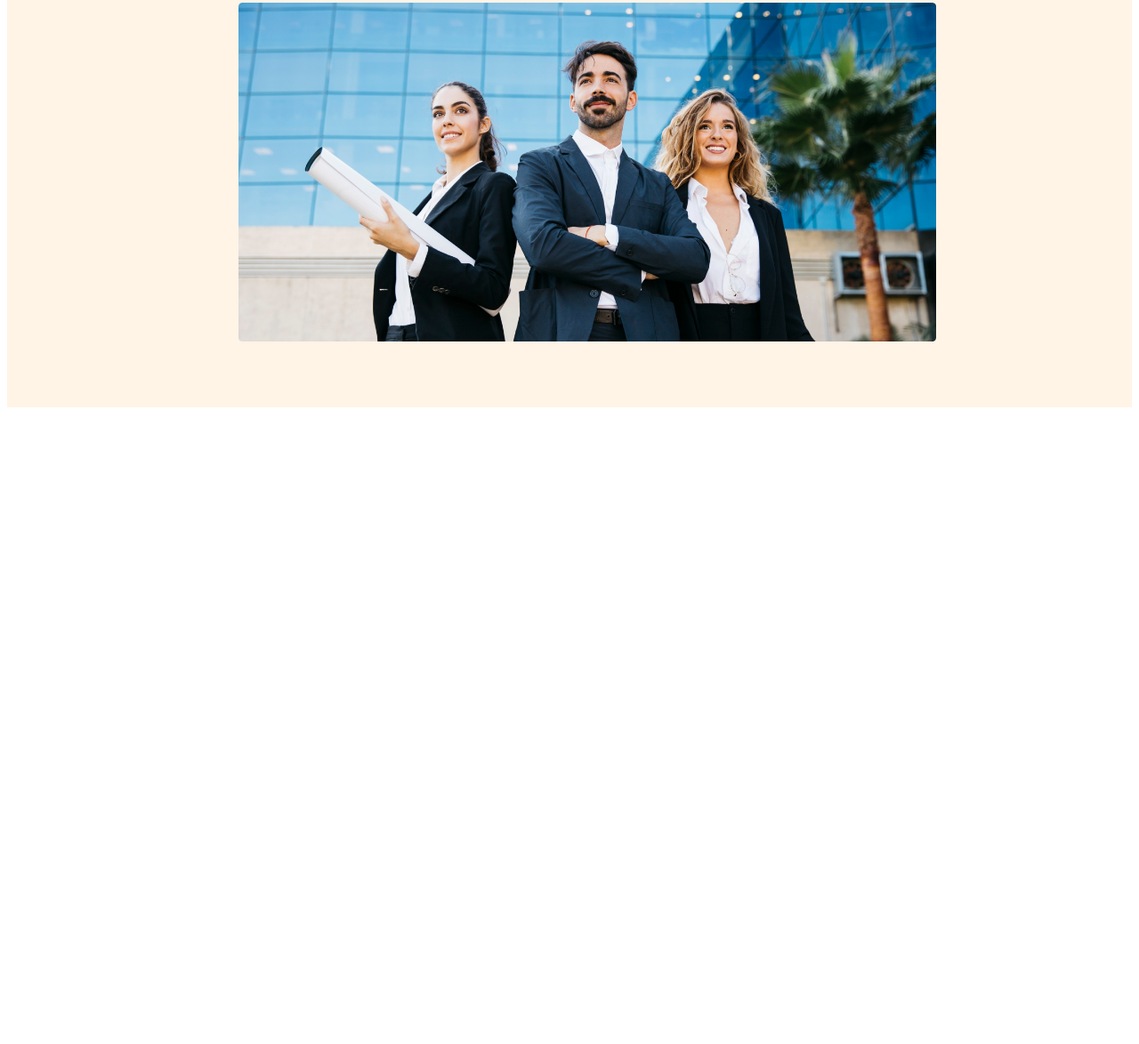
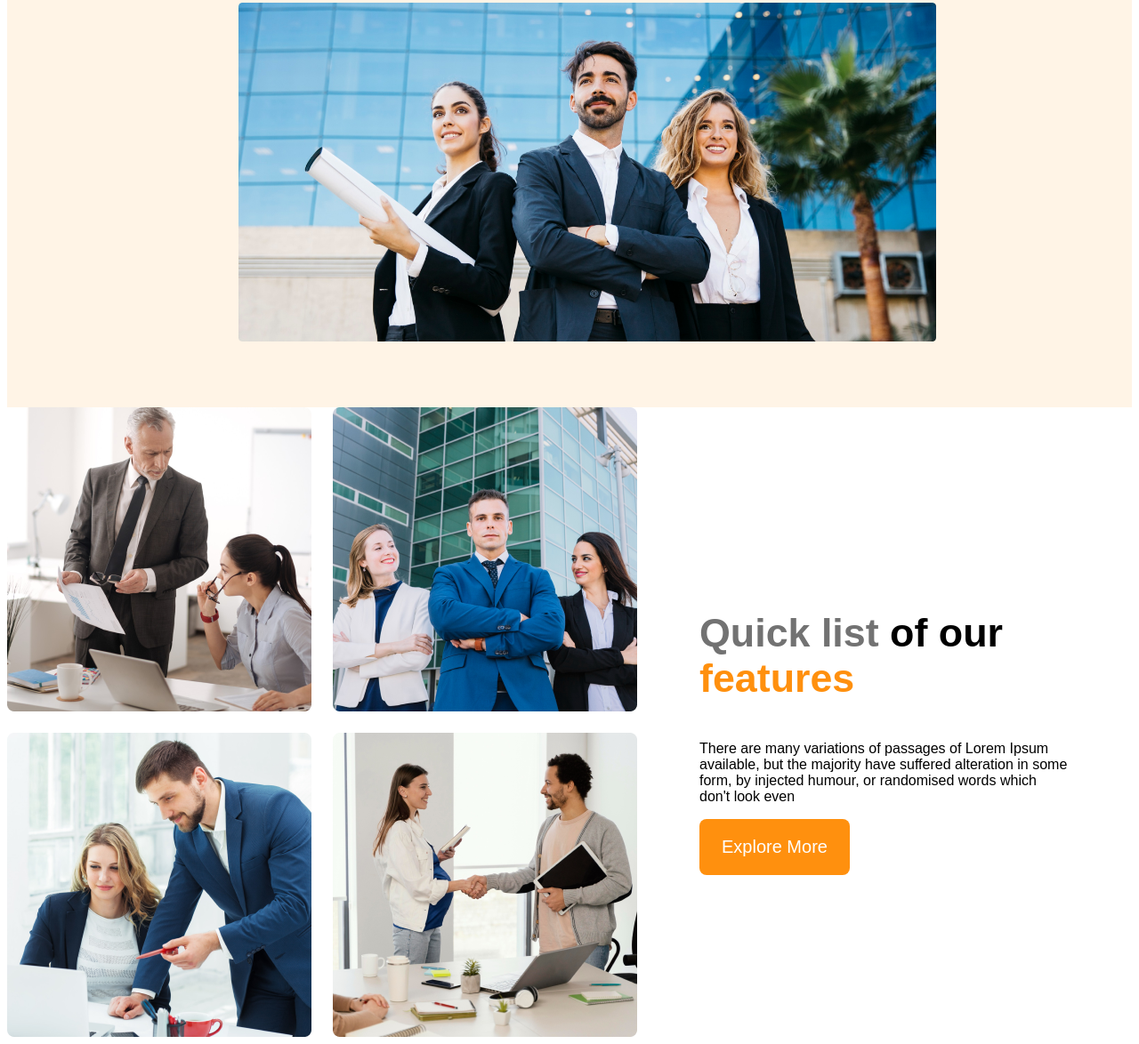
Before and after one commit to Amran147/g3-architechs-website, a plain HTML site: page index.html in a window 1280 px wide. Shown: the part 564-1738 px from the top of the page at 89% size. Before the commit the page ends 1030 px from the top, so only its background shows below. Drawn offline with Linux system fonts and the light colour scheme.

Commit message:
features content  added

```diff
--- a/index.html
+++ b/index.html
@@ -8,6 +8,7 @@
 </head>
 <body>
     <header>
+        <!-- header start -->
         <nav>
             <h3 class="nav-title">G3 Architects</h3>
             <ul>
@@ -26,8 +27,22 @@
               <img src="images/banner.png" alt="">
         </div>
     </header>
+    <!-- header close -->
     <main>
-
+        <!-- tems section start -->
+        <section class="tems-container">
+            <div class="tems-img-container">
+                <img src="images/team1.png" alt="">
+                <img src="images/team2.png" alt="">
+                <img src="images/team3.png" alt="">
+                <img src="images/team4.png" alt="">
+            </div>
+            <div class="tems-content">
+                <h3 class="tems-title"><span class="Quick-list">Quick list</span>  <span>of our</span>  <span class="text-features">features</span></h3>
+                <p class="tems-description">There are many variations of passages of Lorem Ipsum available, but the majority have suffered alteration in some form, by injected humour, or randomised words which don't look even</p>
+                <button class="btn-primary">Explore More</button>
+            </div>
+        </section>
     </main>
     <footer>
 
--- a/styles/architechs.css
+++ b/styles/architechs.css
@@ -81,3 +81,33 @@ nav li a{
         flex-direction: column;
     }
 }
+/* main styles */
+main{
+    max-width: 1440px;
+    margin: 0 auto;
+}
+/*  tems styles*/
+.tems-container{
+    display: flex;
+    align-items: center;
+}
+.tems-img-container{
+    display: grid;
+    grid-template-columns: repeat(2, 1fr);
+    gap: 1.5rem;
+}
+.tems-content{
+    padding-left: 70px;
+    padding-right: 70px;
+}
+.tems-title{
+    font-size: 2.8rem;
+}
+.tems-title .Quick-list{
+    color: #727272;
+    font-weight: 70px;
+}
+.tems-title .text-features{
+    color: #ff900e;
+    font-weight: 700px;
+}
```
